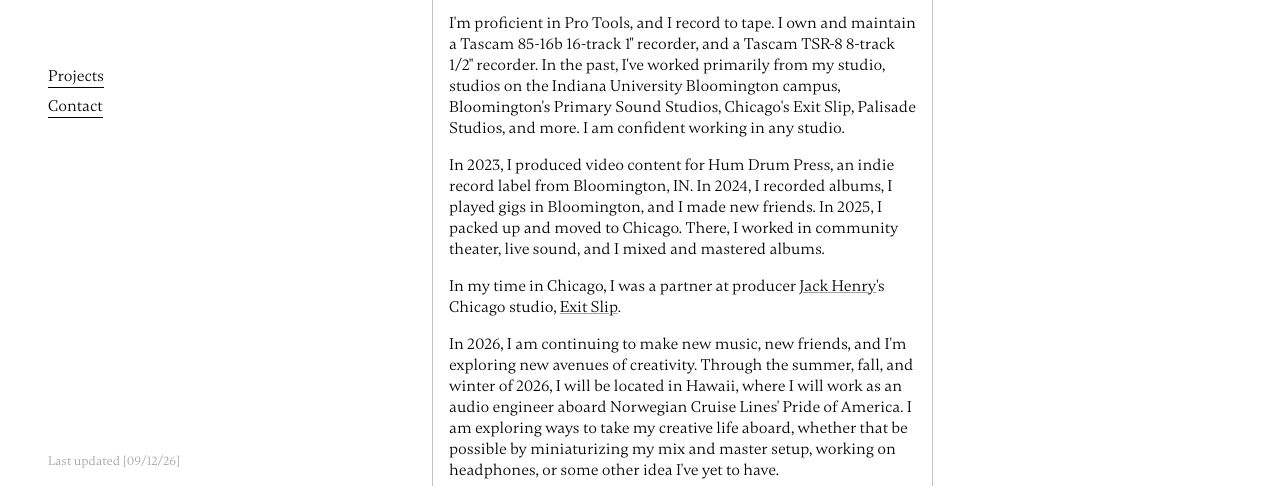
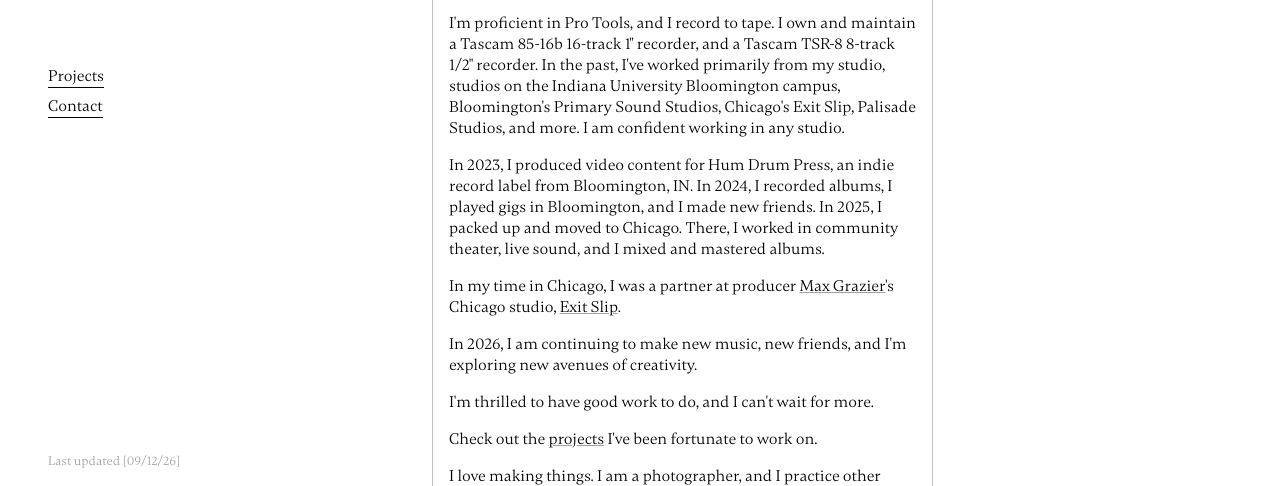
Before and after one commit to prodnathanallen/wwws, a plain HTML site: page index.html in a window 1280 px wide. Shown: the part 314-800 px from the top of the page. Drawn offline with Linux system fonts and the light colour scheme.

Commit message:
removing cruise line info

```diff
--- a/index.html
+++ b/index.html
@@ -42,9 +42,9 @@
           <p>My recording background began when I was a teenager, and I've been recording since. Much of my ideology and processes are reinforced by my education in analog electronics. I tech my own equipment, and I've worked as a studio tech.</p>
           <p>I'm proficient in Pro Tools, and I record to tape. I own and maintain a Tascam 85-16b 16-track 1" recorder, and a Tascam TSR-8 8-track 1/2" recorder. In the past, I've worked primarily from my studio, studios on the Indiana University Bloomington campus, Bloomington's Primary Sound Studios, Chicago's Exit Slip, Palisade Studios, and more. I am confident working in any studio.</p>
           <p>In 2023, I produced video content for Hum Drum Press, an indie record label from Bloomington, IN. In 2024, I recorded albums, I played gigs in Bloomington, and I made new friends. In 2025, I packed up and moved to Chicago. There, I worked in community theater, live sound, and I mixed and mastered albums.</p>
-          <p>In my time in Chicago, I was a partner at producer <a href="https://www.instagram.com/trackinghead/">Jack Henry</a>'s Chicago studio, <a href="https://www.instagram.com/exitsliprecording/">Exit Slip</a>. </p>
-          <p>In 2026, I am continuing to make new music, new friends, and I'm exploring new avenues of creativity. Through the summer, fall, and winter of 2026, I will be located in Hawaii, where I will work as an audio engineer aboard Norwegian Cruise Lines' Pride of America. I am exploring ways to take my creative life aboard, whether that be possible by miniaturizing my mix and master setup, working on headphones, or some other idea I've yet to have.</p>
-          <p>2027 and beyond: When I return from the aloha state, I plan to return to a major metro. Though, I'm not yet sure where that will be. My intuitive idea is to move to NYC and explore opportunities to work as an audio engineer in the Broadway League. However, I see a new future in Chicago, Nashville, or Los Angeles returning my focus to recording and producing music. It won't be long before 2027 is here. I'm thrilled to have good work to do, and I can't wait for more.</p>
+          <p>In my time in Chicago, I was a partner at producer <a href="https://www.instagram.com/trackinghead/">Max Grazier</a>'s Chicago studio, <a href="https://www.instagram.com/exitsliprecording/">Exit Slip</a>. </p>
+          <p>In 2026, I am continuing to make new music, new friends, and I'm exploring new avenues of creativity.</p>
+          <p>I'm thrilled to have good work to do, and I can't wait for more.</p>
 
 
           <p>Check out the <a href="projects.html">projects</a> I've been fortunate to work on.</p>
```
